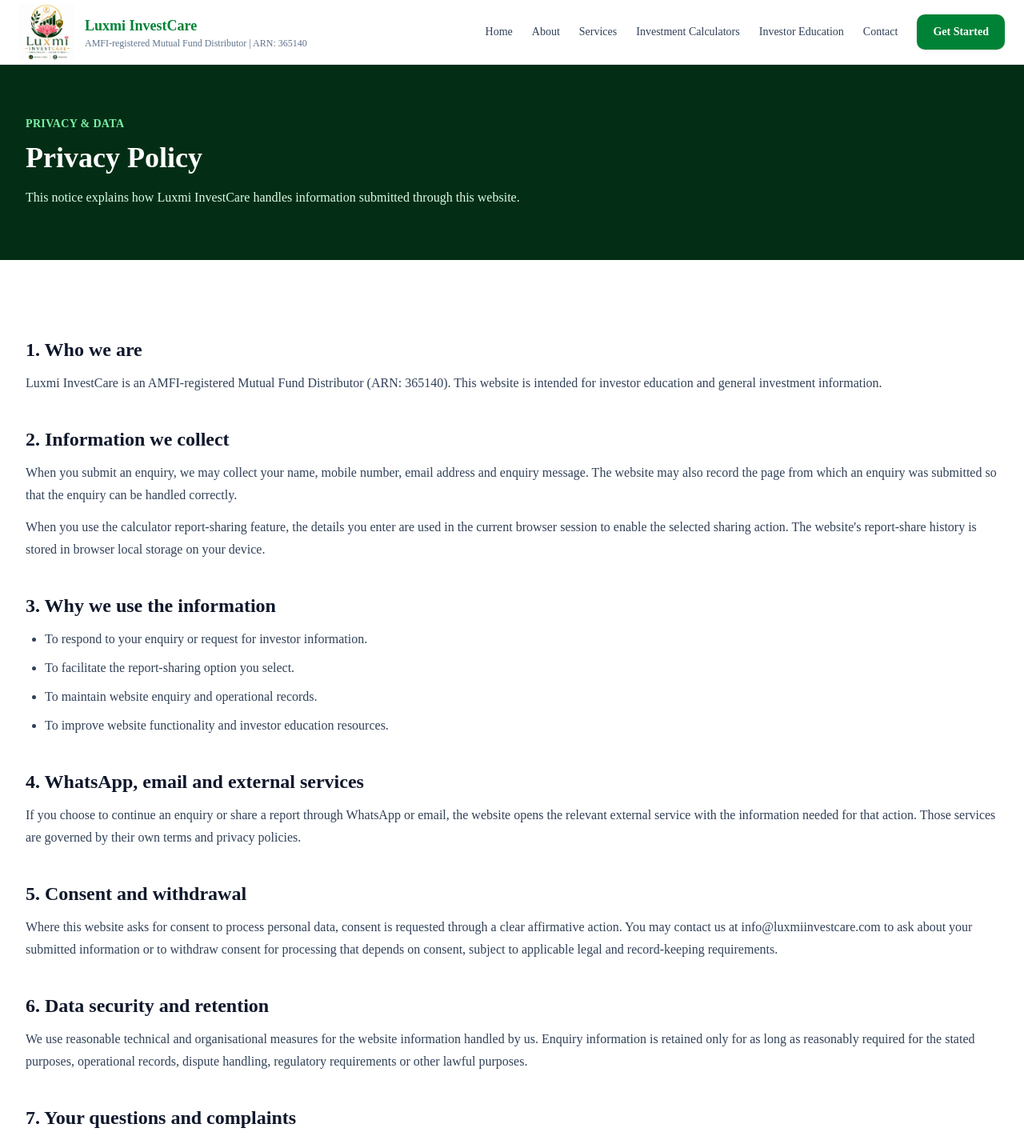
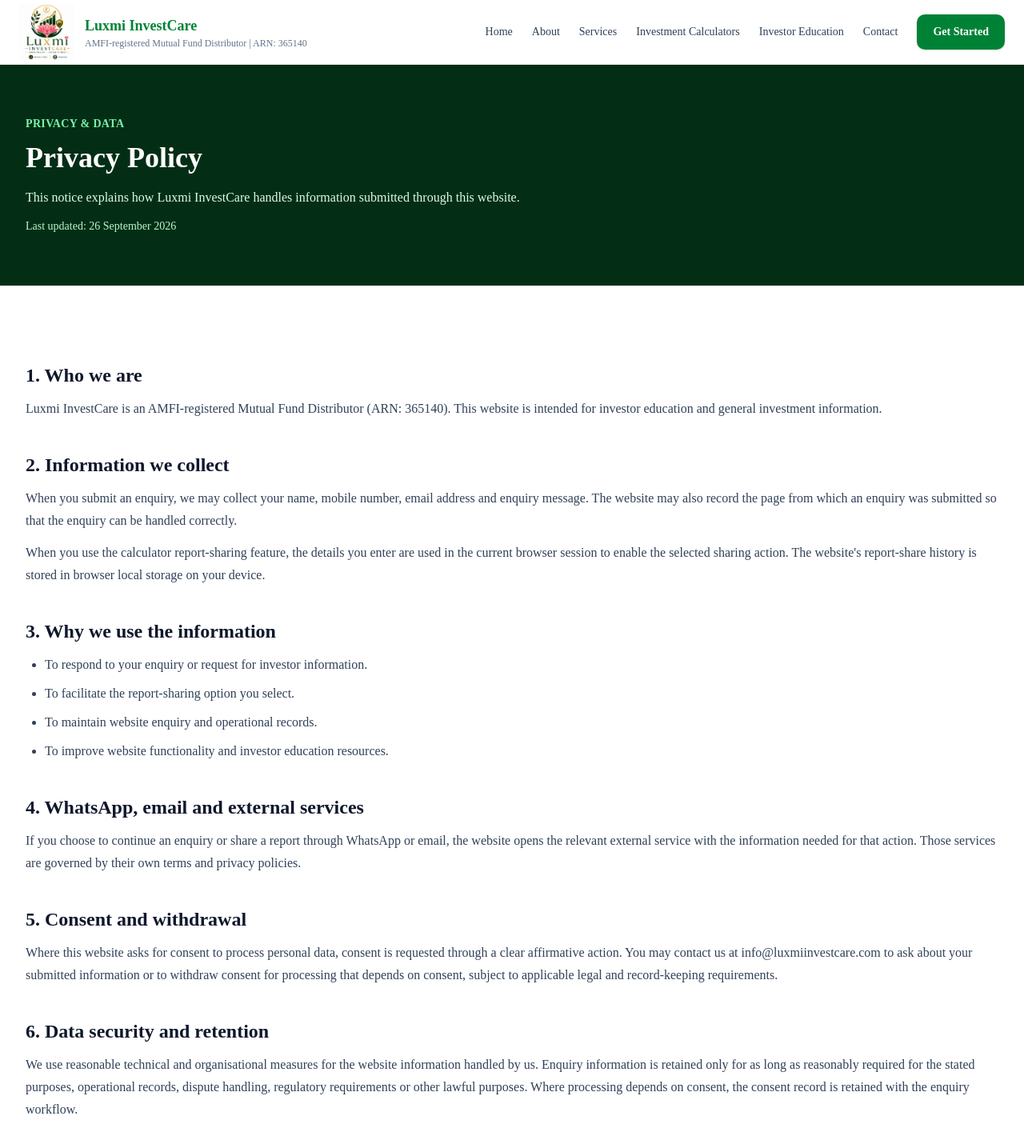
Before and after one commit to shivpawan007/LuxmiInvestCare, a Next.js app: page /privacy in a window 1280 px wide. Shown: the top 1430 px of the page at 80% size. Built offline with nearby package versions, Linux system fonts and the light colour scheme.

Commit message:
Add privacy update date and clarify consent record retention

```diff
--- a/app/privacy/page.tsx
+++ b/app/privacy/page.tsx
@@ -20,6 +20,7 @@
                         This notice explains how Luxmi InvestCare handles information
                         submitted through this website.
                     </p>
+                    <p className="mt-3 text-sm text-green-200">Last updated: 26 September 2026</p>
                 </div>
             </section>
 
@@ -90,7 +91,8 @@
                                 website information handled by us. Enquiry information is retained
                                 only for as long as reasonably required for the stated purposes,
                                 operational records, dispute handling, regulatory requirements or
-                                other lawful purposes.
+                                other lawful purposes. Where processing depends on consent,
+                                the consent record is retained with the enquiry workflow.
                             </p>
                         </section>
 
```
